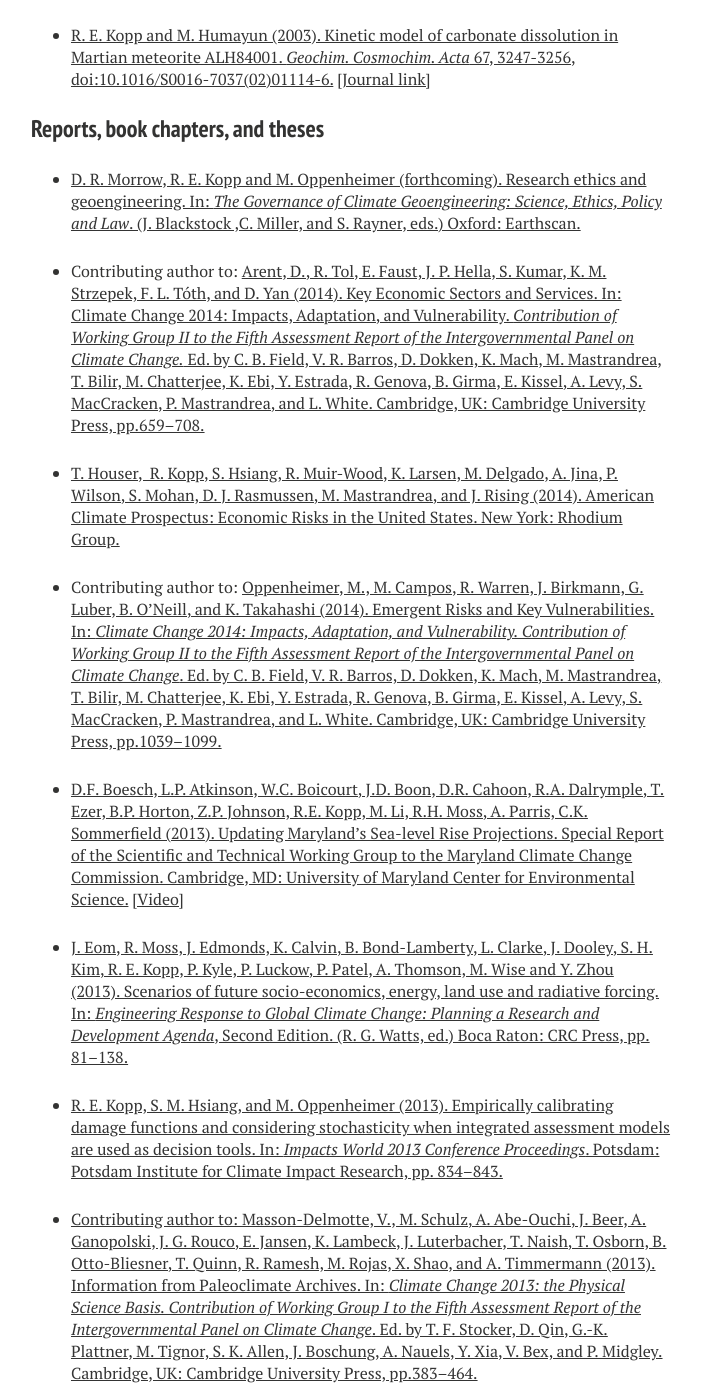
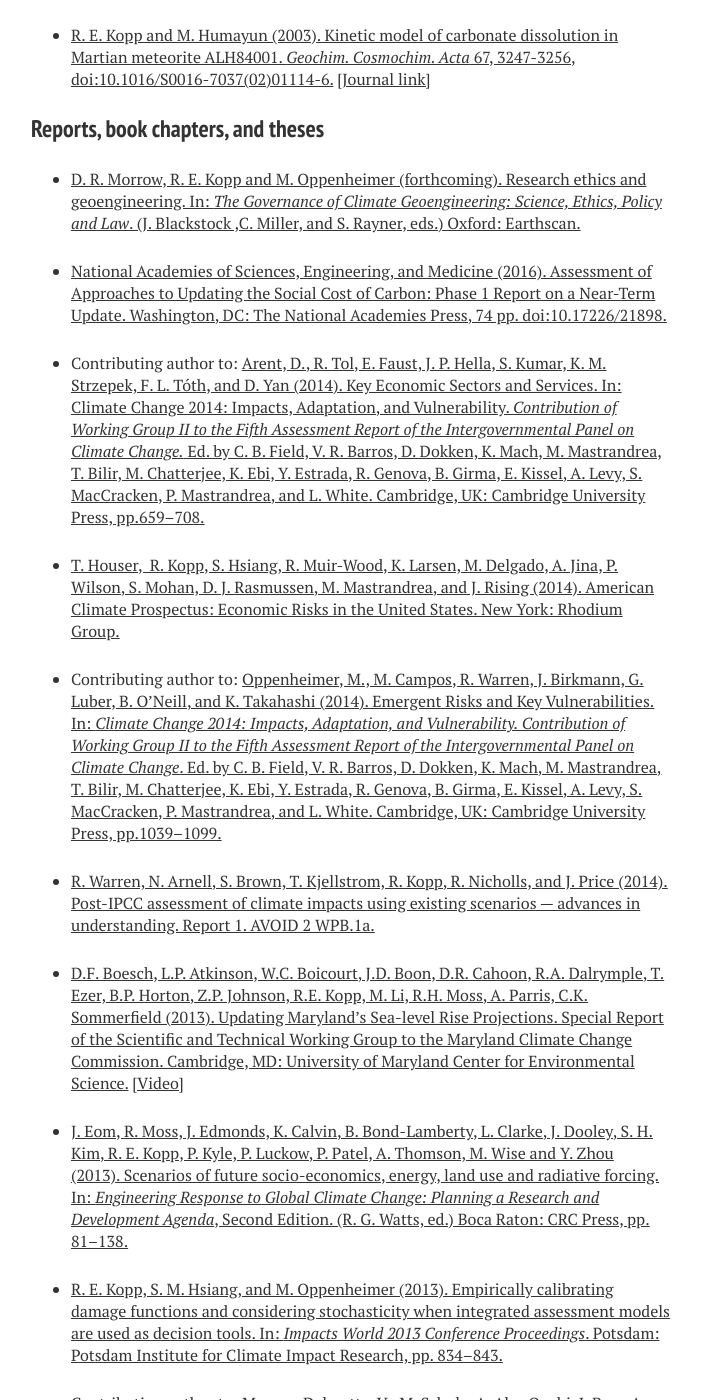
Before and after one commit to mrke/bobkopp.github.io, a Jekyll site: the page built from papers/index.md, in a window 1280 px wide and 1400 px high, scrolled down 6632 px. Shown: the whole window, without its empty margins (289-990 px from the left). Built offline with Jekyll 4.4.1, drawn with Linux system fonts in a browser that asks for light colours; nearby versions of some CDN libraries.

Commit message:
NAS phase 1 report

```diff
--- a/papers/index.md
+++ b/papers/index.md
@@ -143,11 +143,15 @@
 
 * [D. R. Morrow, R. E. Kopp and M. Oppenheimer (forthcoming). Research ethics and geoengineering. In: _The Governance of Climate Geoengineering: Science, Ethics, Policy and Law_. (J. Blackstock ,C. Miller, and S. Rayner, eds.) Oxford: Earthscan.](http://tinyurl.com/morrow2013)
 
+* [National Academies of Sciences, Engineering, and Medicine (2016). Assessment of Approaches to Updating the Social Cost of Carbon: Phase 1 Report on a Near-Term Update. Washington, DC: The National Academies Press, 74 pp. doi:10.17226/21898.](http://dx.doi.org/10.17226/21898)
+
 * Contributing author to: [Arent, D., R. Tol, E. Faust, J. P. Hella, S. Kumar, K. M. Strzepek, F. L. Tóth, and D. Yan (2014). Key Economic Sectors and Services. In: Climate Change 2014: Impacts, Adaptation, and Vulnerability. _Contribution of Working Group II to the Fifth Assessment Report of the Intergovernmental Panel on Climate Change._ Ed. by C. B. Field, V. R. Barros, D. Dokken, K. Mach, M. Mastrandrea, T. Bilir, M. Chatterjee, K. Ebi, Y. Estrada, R. Genova, B. Girma, E. Kissel, A. Levy, S. MacCracken, P. Mastrandrea, and L. White. Cambridge, UK: Cambridge University Press, pp.659–708.](http://www.ipcc.ch/pdf/assessment-report/ar5/wg2/WGIIAR5-Chap10_FINAL.pdf)
 
 * [T. Houser,  R. Kopp, S. Hsiang, R. Muir-Wood, K. Larsen, M. Delgado, A. Jina, P. Wilson, S. Mohan, D. J. Rasmussen, M. Mastrandrea, and J. Rising (2014). American Climate Prospectus: Economic Risks in the United States. New York: Rhodium Group.](http://www.climateprospectus.org/)
 
 * Contributing author to: [Oppenheimer, M., M. Campos, R. Warren, J. Birkmann, G. Luber, B. O’Neill, and K. Takahashi (2014). Emergent Risks and Key Vulnerabilities. In: _Climate Change 2014: Impacts, Adaptation, and Vulnerability. Contribution of Working Group II to the Fifth Assessment Report of the Intergovernmental Panel on Climate Change_. Ed. by C. B. Field, V. R. Barros, D. Dokken, K. Mach, M. Mastrandrea, T. Bilir, M. Chatterjee, K. Ebi, Y. Estrada, R. Genova, B. Girma, E. Kissel, A. Levy, S. MacCracken, P. Mastrandrea, and L. White. Cambridge, UK: Cambridge University Press, pp.1039–1099.](http://www.ipcc.ch/pdf/assessment-report/ar5/wg2/WGIIAR5-Chap19_FINAL.pdf)
+
+* [R. Warren, N. Arnell, S. Brown, T. Kjellstrom, R. Kopp, R. Nicholls, and J. Price (2014). Post-IPCC assessment of climate impacts using existing scenarios — advances in understanding. Report 1. AVOID 2 WPB.1a.](http://avoid-net-uk.cc.ic.ac.uk/downloads/avoid2/AVOID2 WP B.1a report v1 final.pdf)
 
 * [D.F. Boesch, L.P. Atkinson, W.C. Boicourt, J.D. Boon, D.R. Cahoon, R.A. Dalrymple, T. Ezer, B.P. Horton, Z.P. Johnson, R.E. Kopp, M. Li, R.H. Moss, A. Parris, C.K. Sommerfield (2013). Updating Maryland’s Sea-level Rise Projections. Special Report of the Scientific and Technical Working Group to the Maryland Climate Change Commission. Cambridge, MD: University of Maryland Center for Environmental Science.](http://www.umces.edu/sea-level) [[Video]](http://www.youtube.com/watch?v=RCc3C89qxOM)
 
```
